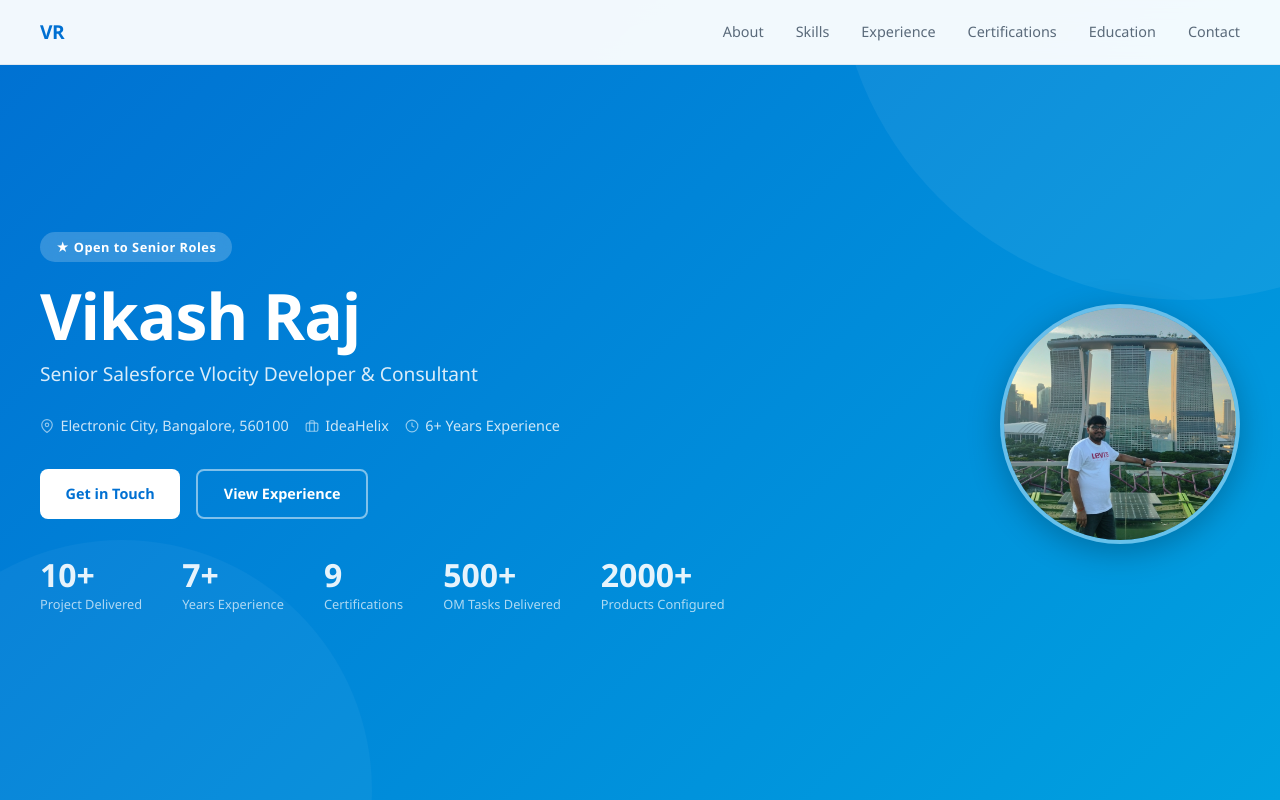
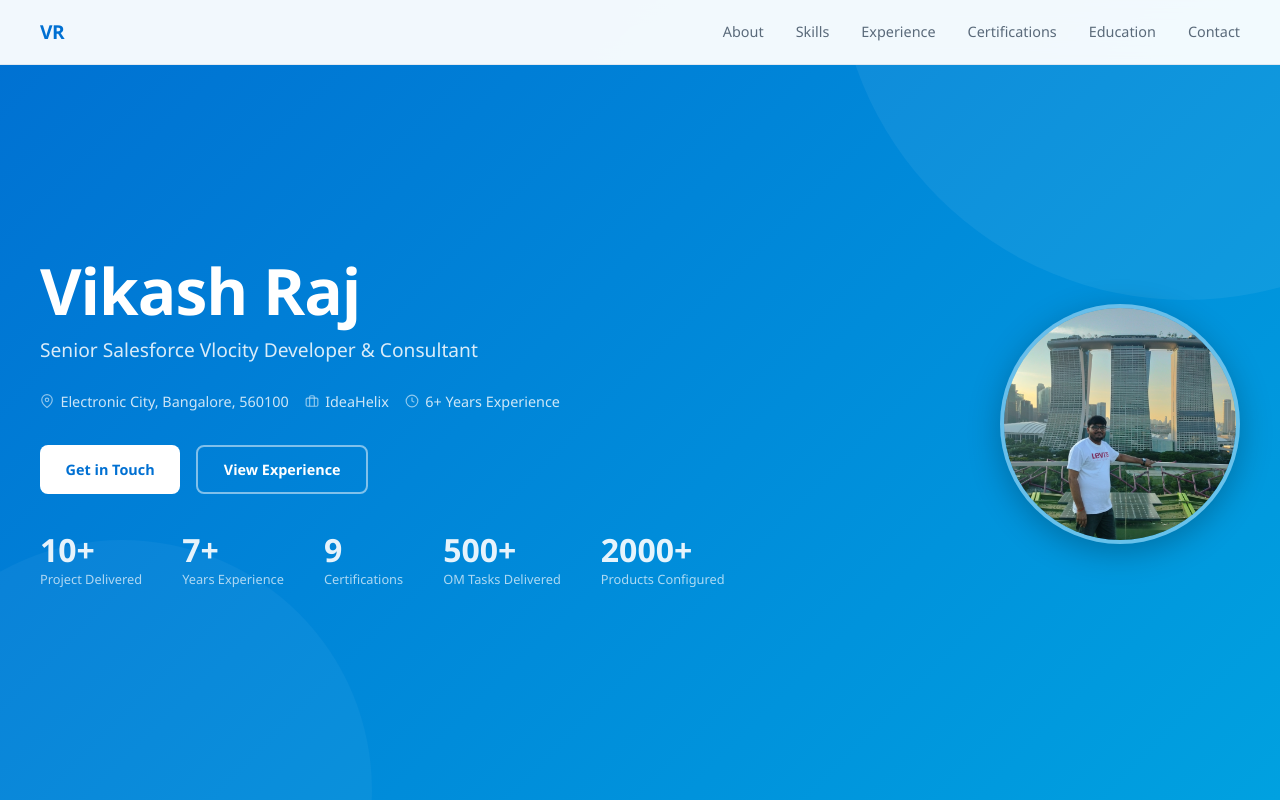
Before and after one commit to vikash-raaj/vikash-portfolio, a React (Vite) app: page / in a window 1280 px wide. Shown: the top 800 px of the page. Built offline with nearby package versions, Linux system fonts and the light colour scheme.

Commit message:
Remove 'Open to Senior Roles' badge from Hero

```diff
--- a/src/components/Hero.jsx
+++ b/src/components/Hero.jsx
@@ -7,7 +7,6 @@
     <section id="hero" className={styles.hero}>
       <div className={styles.inner}>
         <div className={styles.content}>
-          <span className={styles.badge}>★ Open to Senior Roles</span>
           <h1 className={styles.name}>{profile.name}</h1>
           <p className={styles.title}>{profile.title}</p>
           <div className={styles.meta}>
```
